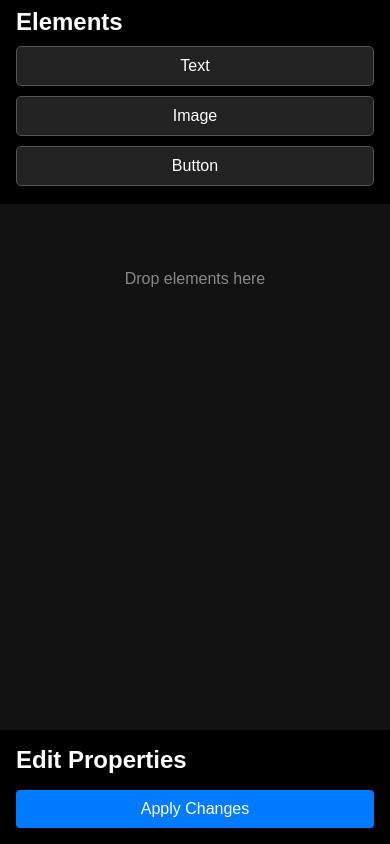
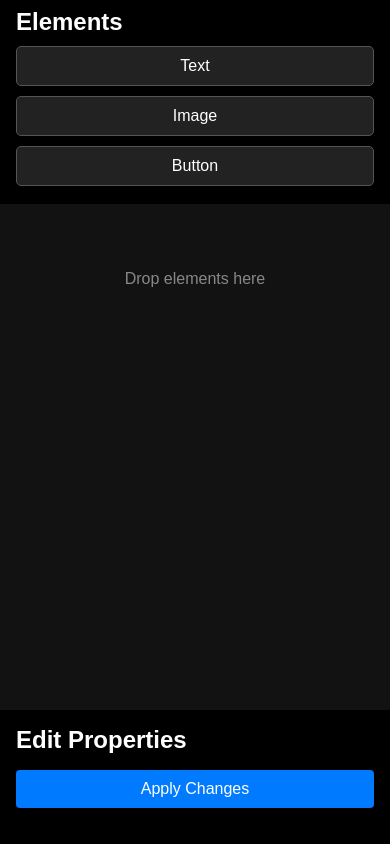
Before and after one commit to Abhishek-69889/Drag-Drop-, a plain HTML site: page index.html in a window 390 px wide. Drawn offline with Linux system fonts and the light colour scheme.

Commit message:
Update stype.css

```diff
--- a/style.css
+++ b/style.css
@@ -75,11 +75,20 @@ body {
   background-color: #000;
   border-left: 1px solid #444;
   color: white;
+
+  /* Added for mobile scroll fix */
+  max-height: 40vh;
+  overflow-y: auto;
+  -webkit-overflow-scrolling: touch;
 }
 
 .properties h2 {
   color: white;
   margin-bottom: 1rem;
+}
+
+form {
+  padding-bottom: 20px; /* extra space to keep button visible */
 }
 
 form label {
@@ -157,5 +166,8 @@ form button:hover {
 
   .properties {
     padding: 1rem;
+
+    /* override max-height on mobile for better flexibility */
+    max-height: 50vh;
   }
 }
```
